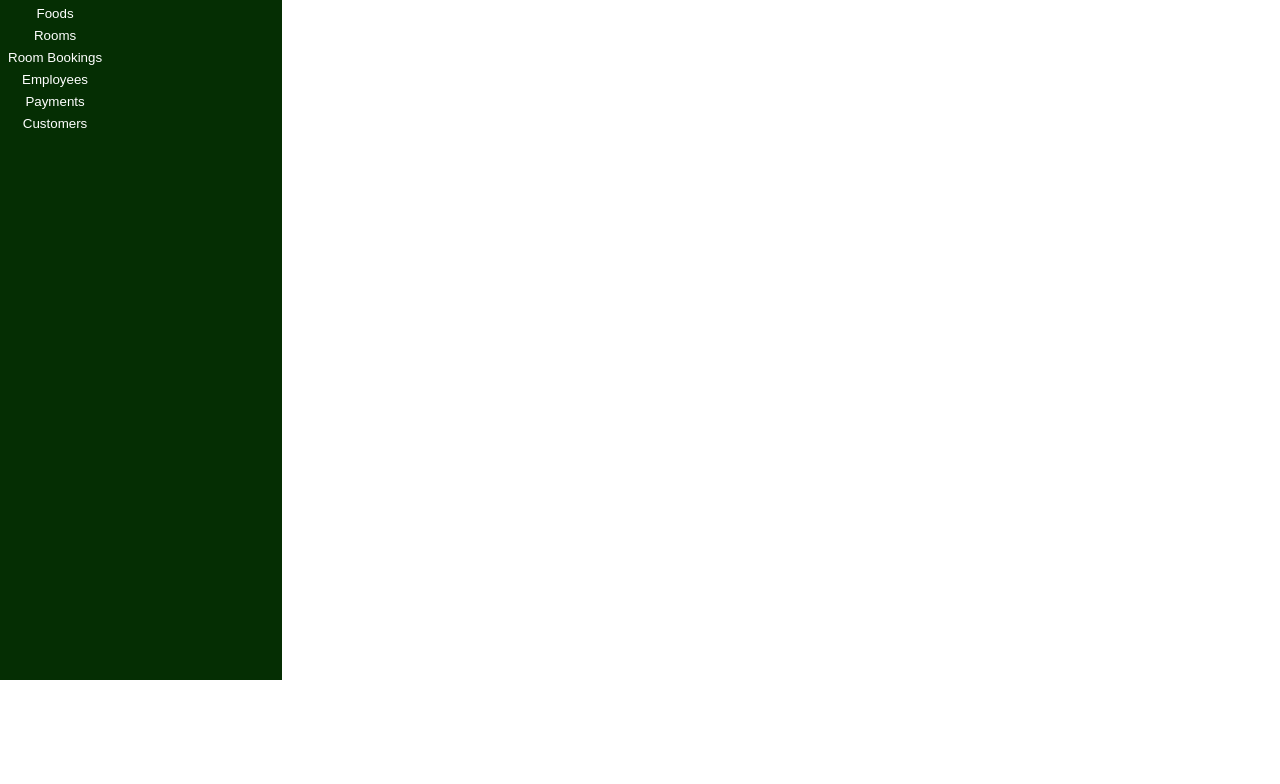
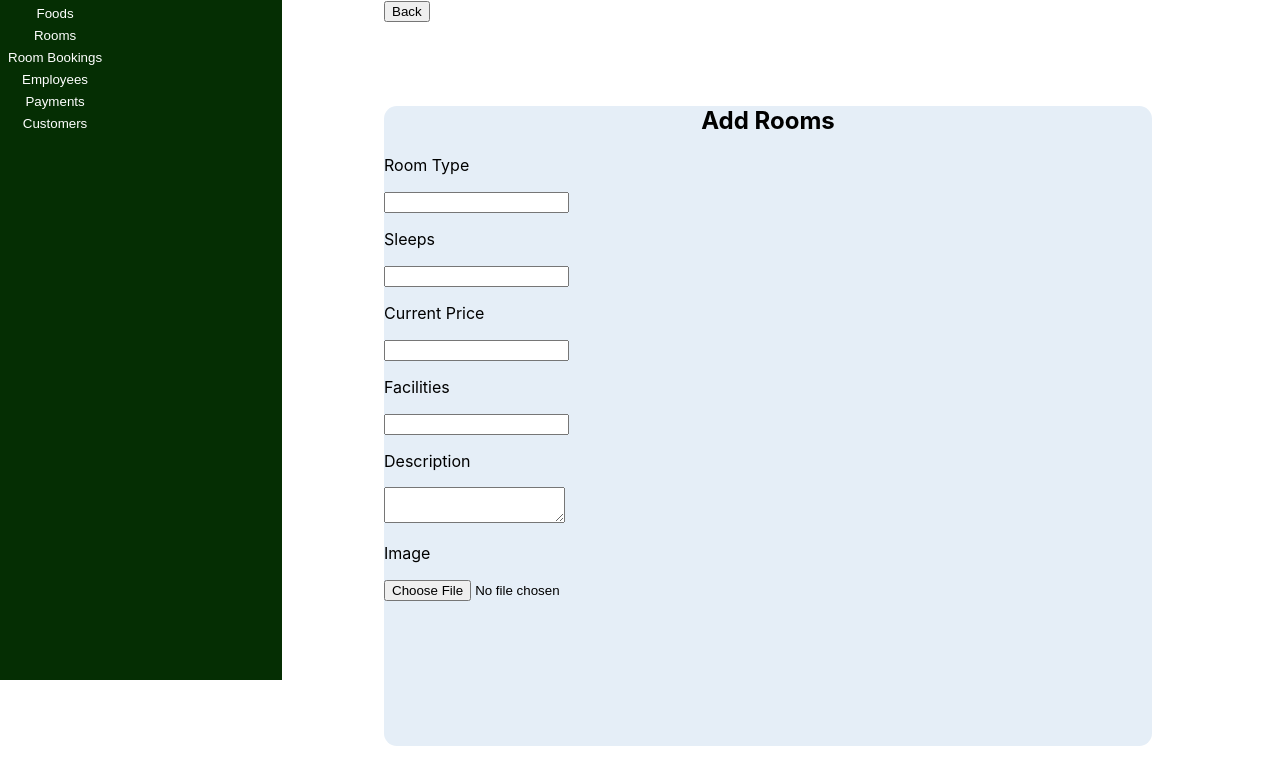
Before and after one commit to siriwardhanasmnp/hotel-system, a React (Create React App) app: page /add_room in a window 1280 px wide. Shown: the top 784 px of the page. Built offline with nearby package versions, Linux system fonts and the light colour scheme.

Commit message:
Add Room

```diff
--- a/src/Screens/AddRoom.jsx
+++ b/src/Screens/AddRoom.jsx
@@ -1,12 +1,38 @@
 import React from "react";
+import {Link} from 'react-router-dom'
 
+import RoomHomeStyles from './RoomHome.module.css';
 import NavBar from '../Common_Components/NavBar'
 
 function AddRoom()
 {
     return(
         <>
+         <div>
             <NavBar/>
+            <div style={{height:'auto', width:'65vw', marginLeft:'30vw'}}>
+
+                    <div> <Link to='/room_home'><button> Back</button></Link></div>
+
+                    <div style={{height:'5vw'}}></div>
+                    <div className={RoomHomeStyles.form}>
+                        <h2 style={{textAlign:'center'}}>Add Rooms</h2>
+                        <p className={RoomHomeStyles.labels}>Room Type</p>
+                        <input type='text' className={RoomHomeStyles.inputs}/> <br/>
+                        <p className={RoomHomeStyles.labels}>Sleeps</p>
+                        <input type='text' className={RoomHomeStyles.inputs}/> <br/>
+                        <p className={RoomHomeStyles.labels}>Current Price</p>
+                        <input type='text' className={RoomHomeStyles.inputs}/> <br/>
+                        <p className={RoomHomeStyles.labels}>Facilities</p>
+                        <input type='text' className={RoomHomeStyles.inputs}/> <br/>
+                        <p className={RoomHomeStyles.labels}>Description</p>
+                        <textarea type='text' className={RoomHomeStyles.inputs}/> <br/>
+                        <p className={RoomHomeStyles.labels}>Image</p>
+                        <input type='file' className={RoomHomeStyles.inputs}/> <br/>
+                    </div>
+           </div>
+
+            </div>
         </>
     );
 }
--- a/src/Screens/RoomHome.module.css
+++ b/src/Screens/RoomHome.module.css
@@ -7,3 +7,10 @@
     background-color: rgb(223, 219, 213);
     margin: 1vw;
 }
+
+.form{
+    height: 50vw;
+    width:60vw;
+    border-radius: 1vw;
+    background-color: rgb(229, 238, 247);
+}
```
